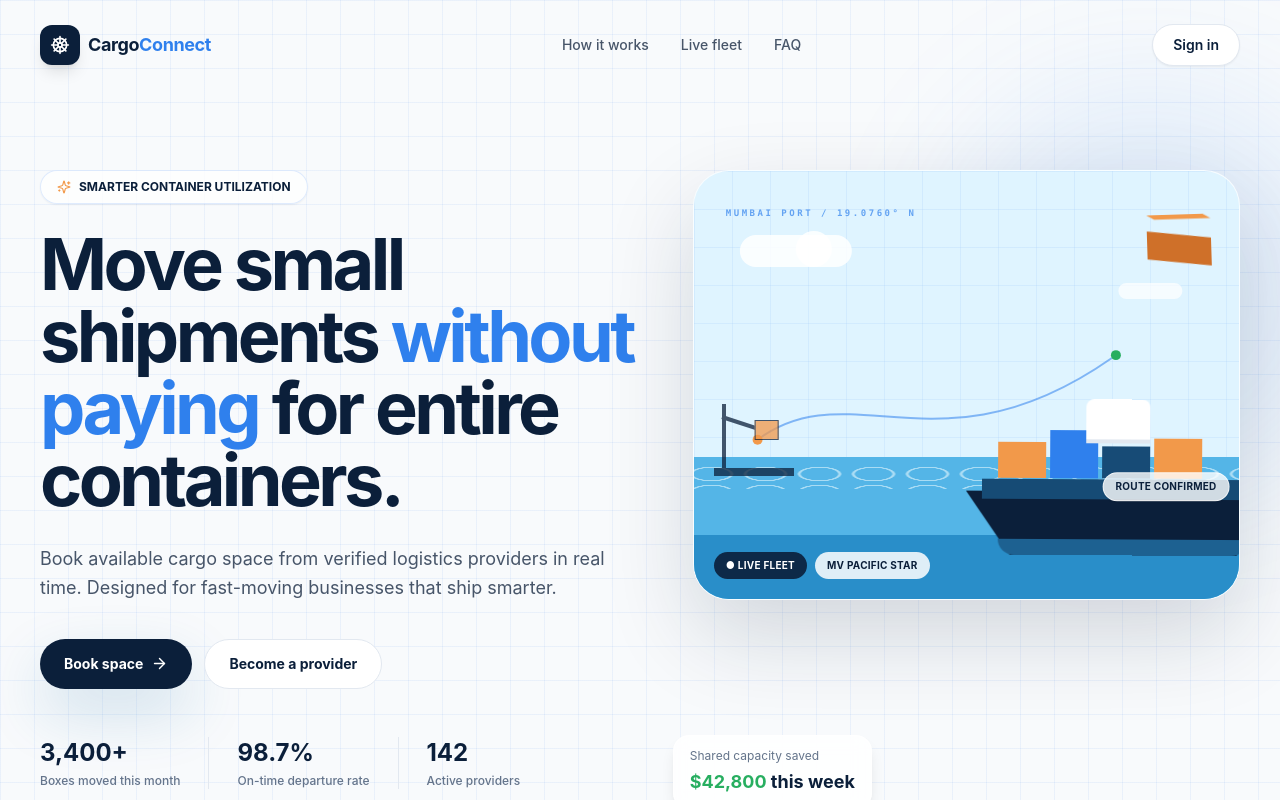
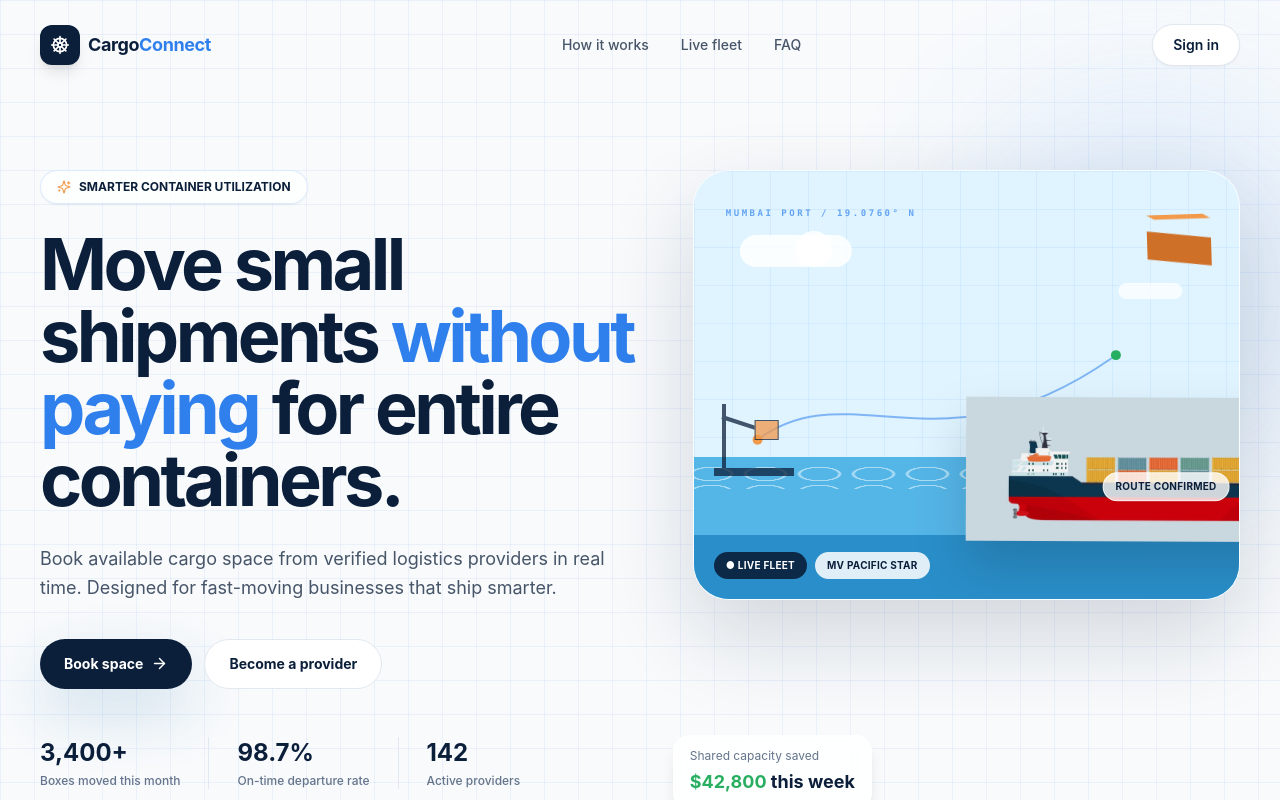
Before and after one commit to ligthningkrish/cargo-connect, a Next.js app: page / in a window 1280 px wide. Shown: the top 800 px of the page. Built offline with nearby package versions, Linux system fonts and the light colour scheme.

Commit message:
Use cargo vessel artwork in hero

```diff
--- a/components/living-hero.tsx
+++ b/components/living-hero.tsx
@@ -1,5 +1,6 @@
 "use client";
 import { motion } from "framer-motion";
+import Image from "next/image";
 
 export function LivingHero(){return <motion.div whileHover={{scale:1.008}} className="relative isolate h-[430px] overflow-hidden rounded-[2.25rem] border border-white/80 bg-[#dff4ff] shadow-[0_36px_90px_rgba(11,31,58,.16)]">
   <div className="absolute inset-0 opacity-30" style={{backgroundImage:"linear-gradient(rgba(47,128,237,.25) 1px,transparent 1px),linear-gradient(90deg,rgba(47,128,237,.25) 1px,transparent 1px)",backgroundSize:"38px 38px"}}/>
@@ -9,6 +10,6 @@ export function LivingHero(){return <motion.div whileHover={{scale:1.008}} class
   <motion.div animate={{y:[0,-9,0],rotate:[-2,2,-2]}} transition={{duration:7,repeat:Infinity,ease:"easeInOut"}} className="absolute right-7 top-11 h-12 w-16"><div className="isometric-top absolute inset-x-0 top-0 h-5 bg-orange"/><div className="isometric-side absolute inset-x-0 top-4 h-9 bg-[#cf7029]"/></motion.div>
   <div className="absolute bottom-0 left-0 right-0 h-[142px] overflow-hidden bg-[#54b5e7]"><div className="wave-flow absolute -left-12 top-2 h-6 w-[calc(100%+120px)] opacity-55" style={{backgroundImage:"radial-gradient(ellipse at center,transparent 0 48%,#effbff 50% 56%,transparent 58%)",backgroundSize:"54px 18px"}}/><div className="absolute bottom-0 h-16 w-full bg-[#298ec9]"/></div>
   <div className="absolute bottom-[123px] left-5 h-20 w-20 opacity-75"><div className="absolute bottom-0 h-2 w-20 bg-[#0B1F3A]"/><div className="absolute bottom-2 left-2 h-16 w-1 bg-[#0B1F3A]"/><div className="absolute bottom-[57px] left-2 h-1 w-14 origin-left rotate-[18deg] bg-[#0B1F3A]"/><motion.div animate={{x:[0,16,0]}} transition={{duration:6,repeat:Infinity,ease:"easeInOut"}} className="absolute bottom-[36px] left-10 h-5 w-6 border border-navy bg-orange"/></div>
-  <motion.div animate={{y:[0,-5,0],rotate:[0,.35,0]}} transition={{duration:4,repeat:Infinity,ease:"easeInOut"}} className="absolute bottom-[39px] left-1/2 h-36 w-[315px] -translate-x-1/2"><div className="absolute bottom-0 h-16 w-full bg-navy" style={{clipPath:"polygon(0 0,100% 0,86% 100%,14% 100%)"}}/><div className="absolute bottom-0 left-8 h-4 w-[250px] rounded-b-full bg-[#1d6191]"/><div className="absolute bottom-14 left-4 h-5 w-[290px] bg-[#164b75]"/><div className="absolute bottom-[77px] left-8 flex items-end gap-1"><i className="h-9 w-12 bg-orange"/><i className="h-12 w-12 bg-sky"/><i className="h-8 w-12 bg-[#174b76]"/><i className="h-10 w-12 bg-orange"/></div><div className="absolute bottom-[112px] left-[120px] h-11 w-16 rounded-t-lg border-b-4 border-slate-200 bg-white"/></motion.div><motion.div animate={{x:[0,17,0],y:[0,-3,0]}} transition={{duration:9,repeat:Infinity,ease:"easeInOut"}} className="absolute bottom-24 right-5 rounded-full border border-white/70 bg-white/80 px-3 py-1.5 text-[10px] font-bold tracking-wide text-navy shadow-sm">ROUTE CONFIRMED</motion.div>
+  <motion.div animate={{y:[0,-6,0],rotate:[0,.28,0]}} transition={{duration:4,repeat:Infinity,ease:"easeInOut"}} className="absolute bottom-[20px] left-1/2 h-52 w-[390px] -translate-x-1/2 drop-shadow-2xl"><Image src="/cargo-connect-vessel.png" alt="CargoConnect container vessel" fill priority className="object-contain mix-blend-multiply"/></motion.div><motion.div animate={{x:[0,17,0],y:[0,-3,0]}} transition={{duration:9,repeat:Infinity,ease:"easeInOut"}} className="absolute bottom-24 right-5 rounded-full border border-white/70 bg-white/80 px-3 py-1.5 text-[10px] font-bold tracking-wide text-navy shadow-sm">ROUTE CONFIRMED</motion.div>
   <div className="absolute bottom-5 left-5 flex gap-2"><span className="rounded-full bg-navy/90 px-3 py-1.5 text-[10px] font-bold tracking-wide text-white">● LIVE FLEET</span><span className="rounded-full bg-white/85 px-3 py-1.5 text-[10px] font-bold tracking-wide text-navy">MV PACIFIC STAR</span></div>
  </motion.div>}
```
Also changed, not shown: public/cargo-connect-vessel.png (added).
